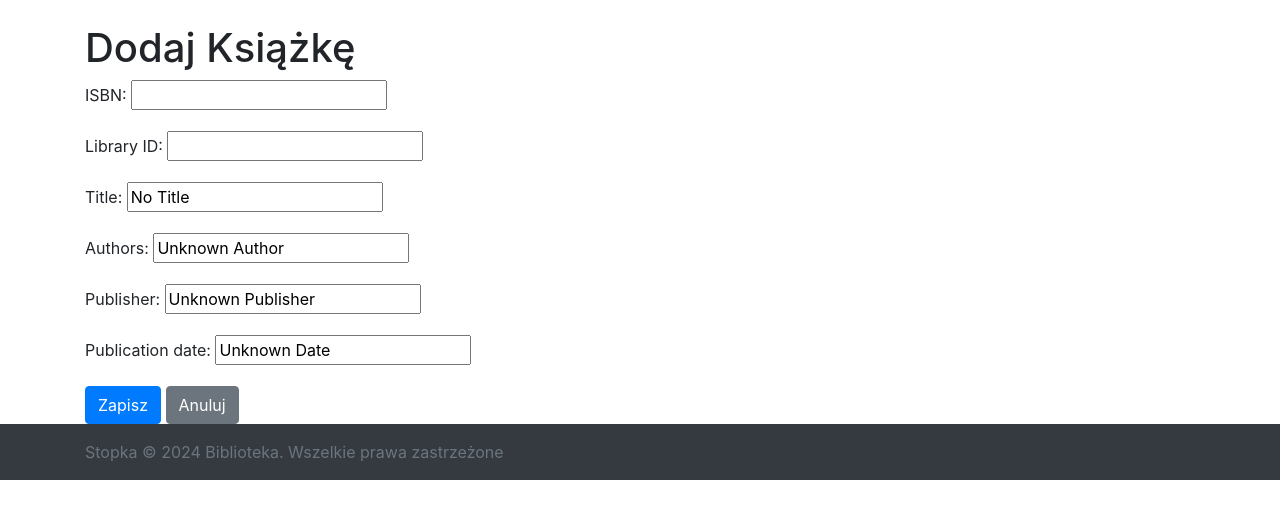
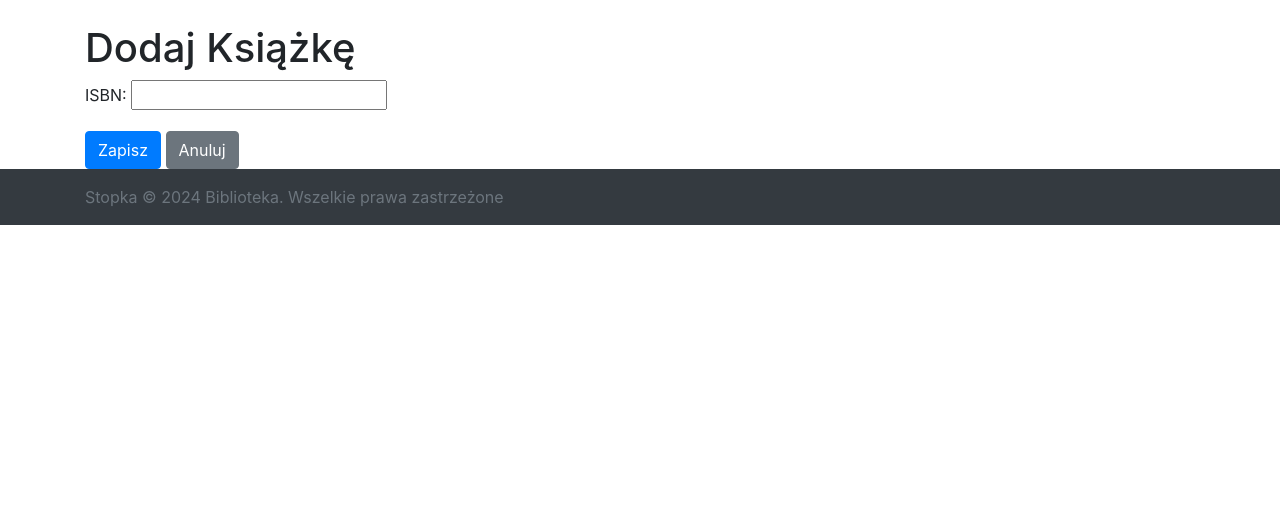
Before and after one commit to amdla/library_project, a Django app: page /books/create/ in a window 1280 px wide. Shown: the part 56-575 px from the top of the page. Run offline with Django 5.2, Linux system fonts and the light colour scheme; some libraries are stand-ins or nearby versions.

Commit message:
update prep, deleted old migrations

```diff
--- a/library_app/forms.py
+++ b/library_app/forms.py
@@ -4,15 +4,14 @@ from .models import Book, Loan
 
 class BookForm(forms.ModelForm):
     isbn = forms.CharField(max_length=13, required=True, label='ISBN')
-    libraryID = forms.CharField(max_length=20, required=True, label='Library ID')
 
     class Meta:
         model = Book
-        fields = ('uniqueID', 'isbn', 'libraryID', 'title', 'authors', 'publisher', 'publication_date')
+        fields = ('isbn',)
 
 class LoanForm(forms.ModelForm):
     isbn = forms.CharField(max_length=13, required=True, label='ISBN')
-    book = forms.ModelChoiceField(queryset=Book.objects.none(), label='Book (Library ID)')
+    book = forms.ModelChoiceField(queryset=Book.objects.none(), label='Book (Unique ID)')
 
     class Meta:
         model = Loan
--- a/library_app/templates/forms/book_form.html
+++ b/library_app/templates/forms/book_form.html
@@ -1,3 +1,4 @@
+<!-- templates/forms/book_form.html -->
 {% extends 'library_app/base.html' %}
 
 {% block content %}
--- a/library_app/templates/lists/book_list.html
+++ b/library_app/templates/lists/book_list.html
@@ -7,8 +7,7 @@
 <table class="table table-striped">
   <thead class="thead-dark">
     <tr>
-      <th scope="col">ID</th>
-      <th scope="col">Library ID</th>
+      <th scope="col">Unique ID</th>
       <th scope="col">ISBN</th>
       <th scope="col">Tytuł</th>
       <th scope="col">Autorzy</th>
@@ -19,8 +18,7 @@
   <tbody>
     {% for book in books %}
       <tr>
-        <td>{{ book.unique_ID }}</td>
-        <td>{{ book.libraryID }}</td>
+        <td>{{ book.unique_id }}</td>
         <td>{{ book.isbn }}</td>
         <td>{{ book.title }}</td>
         <td>{{ book.authors }}</td>
```
Also changed, not shown: db.sqlite3.
